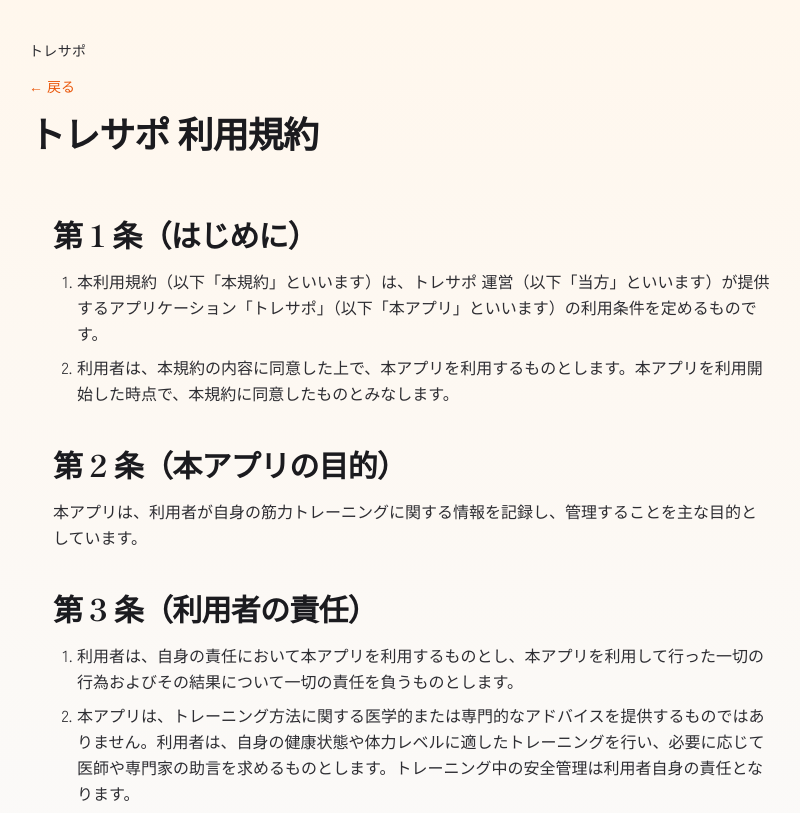
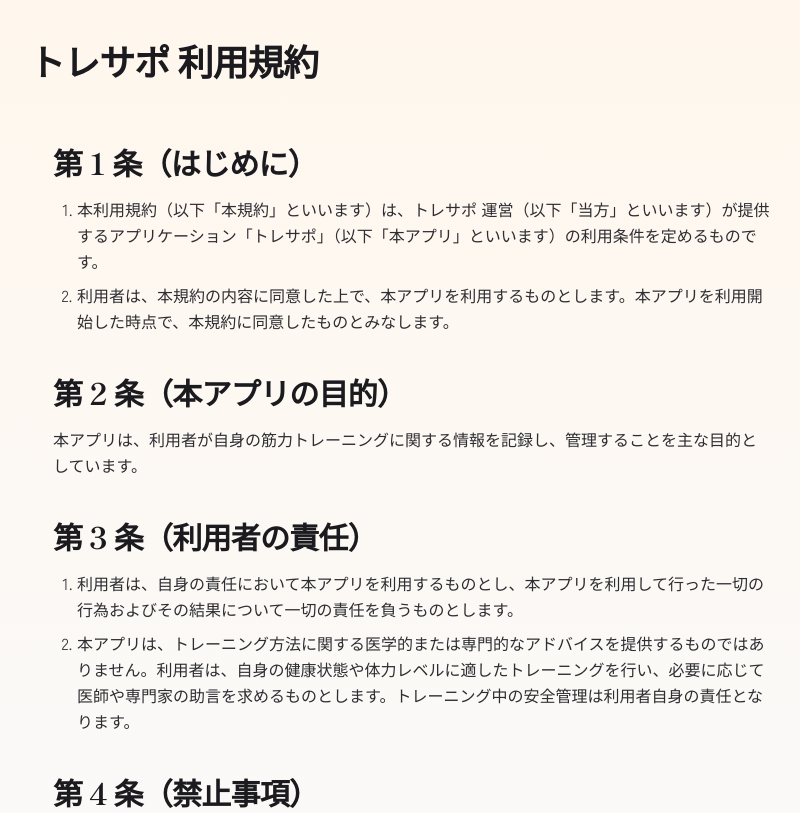
Before and after one commit to shicchi-7913/tresapo, an Eleventy site: page src/terms.md in a window 1280 px wide. Shown: the top 813 px of the page, without its empty margins (227-1027 px from the left). Built offline with nearby package versions, Linux system fonts and the light colour scheme; Eleventy itself is replaced by a stand-in of ours; files that its build step writes are made by us from their sources.

Commit message:
rm title and back link

```diff
--- a/src/_includes/layout.njk
+++ b/src/_includes/layout.njk
@@ -24,14 +24,6 @@
   <div class="min-h-screen">
     <header class="px-6 pt-10 pb-6">
       <div class="mx-auto flex max-w-3xl flex-col gap-4">
-        <a class="text-sm font-medium tracking-wide text-ink-700 hover:text-ink-900" href="/">
-          トレサポ
-        </a>
-        {% if page.url != "/" %}
-        <a class="inline-flex items-center gap-2 text-sm font-medium text-accent-600 hover:text-accent-500" href="/">
-          ← 戻る
-        </a>
-        {% endif %}
         {% if title %}
         <h1 class="text-3xl md:text-4xl font-serif font-semibold tracking-tight text-ink-900">
           {{ title }}
```
